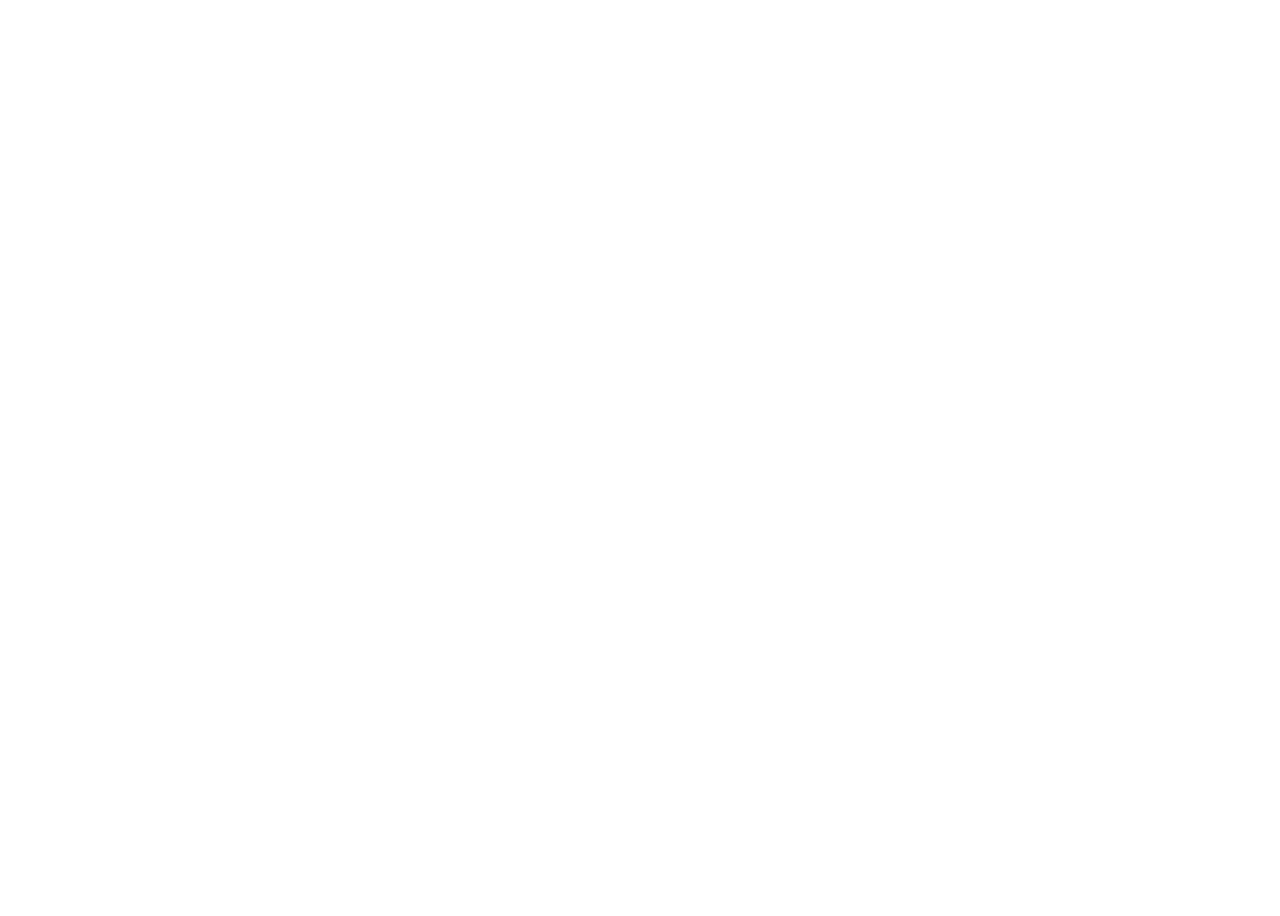
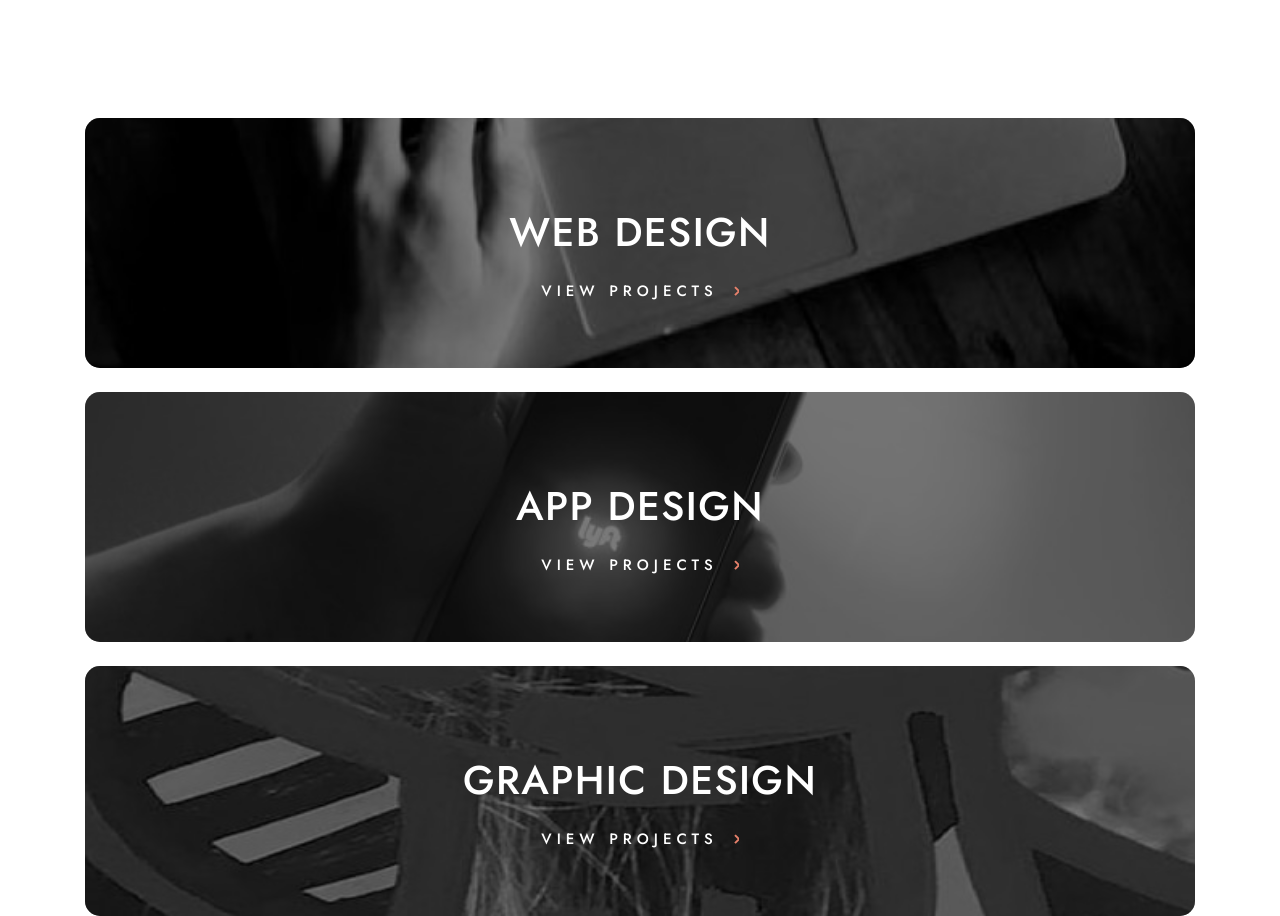
Before and after one commit to Alexandre-st/Designo-multi-page, a React (Create React App) app: page / in a window 1280 px wide. Shown: the part 797-1713 px from the top of the page. Before the commit the page ends 800 px from the top, so only its background shows below. Built offline with nearby package versions, Linux system fonts and the light colour scheme.

Commit message:
Add links part with styles but need to finish desktop part

```diff
--- a/src/components/Home/Home.js
+++ b/src/components/Home/Home.js
@@ -3,9 +3,11 @@
 import CellularPhone from '../../assets/home/desktop/image-hero-phone.png';
 import CellularTablet from '../../assets/home/desktop/image-hero-tablet.png';
 import CellularDesktop from '../../assets/home/desktop/image-hero-desktop.png';
+import Link from '../Links/Link';
 
 const Home = () => {
   return (
+    <main>
       <section className="hero container">
         <div className="hero-content">
           <div className="hero-content-text">
@@ -20,7 +22,13 @@
           </picture>
         </div>
       </section>
+
+      <section className="link container">
+        <Link linkStyle="link-content-web" title="Web Design" text="View Projects" />
+        <Link linkStyle="link-content-app" title="App Design" text="View Projects" />
+        <Link linkStyle="link-content-graphic" title="Graphic Design" text="View Projects" />
+      </section>
+    </main>
   );
 }
-
 export default Home;
--- /dev/null
+++ b/src/components/Links/Link.js
@@ -0,0 +1,17 @@
+import React from 'react';
+import Arrow from '../../assets/shared/desktop/arrow.svg'
+
+const Link = ({ title, text, linkStyle }) => {
+  return (
+    <div className="link-content">
+      <div className={linkStyle}>
+        <div className="link-contain">
+          <h2>{title}</h2>
+          <h4>{text}<i><img src={Arrow} alt="Arrow" /></i></h4>
+        </div>
+      </div>
+    </div>
+  );
+}
+
+export default Link;
--- /dev/null
+++ b/src/components/Links/_link.scss
@@ -0,0 +1,59 @@
+@use "../../styles/variables/mixins" as *;
+
+.link {
+  display: flex;
+  flex-direction: column;
+  gap: 2.4rem;
+  text-align: center;
+  margin-top: 12rem;
+  color: #FFFFFF;
+
+  &-content {
+
+    &-web {
+      background-image: url("../../assets/home/mobile/image-web-design.jpg");
+      @include mask-image;
+
+      @include mq(tablet) {
+        background-image: url("../../assets/home/tablet/image-web-design.jpg");
+      }
+    }
+
+    &-app {
+      background-image: url("../../assets/home/mobile/image-app-design.jpg");
+      @include mask-image;
+      @include mq(tablet) {
+        background-image: url("../../assets/home/tablet/image-app-design.jpg");
+      }
+    }
+
+    &-graphic {
+      background-image: url("../../assets/home/mobile/image-graphic-design.jpg");
+      @include mask-image;
+      @include mq(tablet) {
+        background-image: url("../../assets/home/tablet/image-graphic-design.jpg");
+      }
+    }
+  }
+
+  &-contain {
+    position: relative;
+    z-index: 2;
+    padding-top: 9rem;
+
+    h2 {
+      margin-bottom: 1.2rem;
+
+      @include mq(tablet) {
+        margin-bottom:2.4rem
+      }
+    }
+
+    h4 {
+      display: flex;
+      gap: 1.6rem;
+      justify-content: center;
+      align-items: center;
+    }
+  }
+}
--- a/src/styles/base/_base.scss
+++ b/src/styles/base/_base.scss
@@ -27,6 +27,7 @@
 h2 {
   font-size: 2.8rem;
   line-height: 3.6rem;
+  letter-spacing: 1.4px;
 
   @include mq(tablet) {
     font-size: 4rem;
@@ -42,6 +43,7 @@
 h4 {
   font-size: 1.5rem;
   line-height: 2.2rem;
+  letter-spacing: 5px;
 }
 
 .container {
--- a/src/styles/index.scss
+++ b/src/styles/index.scss
@@ -5,3 +5,4 @@
 // == COMPONENTS == //
 @use "../components/Header/header";
 @use "../components/Home/home";
+@use "../components/Links/link";
--- a/src/styles/variables/_mixins.scss
+++ b/src/styles/variables/_mixins.scss
@@ -16,3 +16,26 @@
     }
   }
 }
+
+// Mask Link image
+@mixin mask-image {
+  position: relative;
+  background-repeat: no-repeat;
+  background-size: cover;
+  height: 25rem;
+  border-radius: 1.5rem;
+  z-index: 2;
+
+  &::before {
+    content: "";
+    position: absolute;
+    left: 0;
+    height: 100%;
+    width: 100%;
+    background-color: #000000;
+    border-radius: 1.5rem;
+    mix-blend-mode: normal;
+    opacity: 0.5;
+    z-index: 1;
+  }
+}
```
Also changed, not shown: src/assets/shared/desktop/arrow.svg (added). Lines whose indentation alone changed are shown as unchanged.
